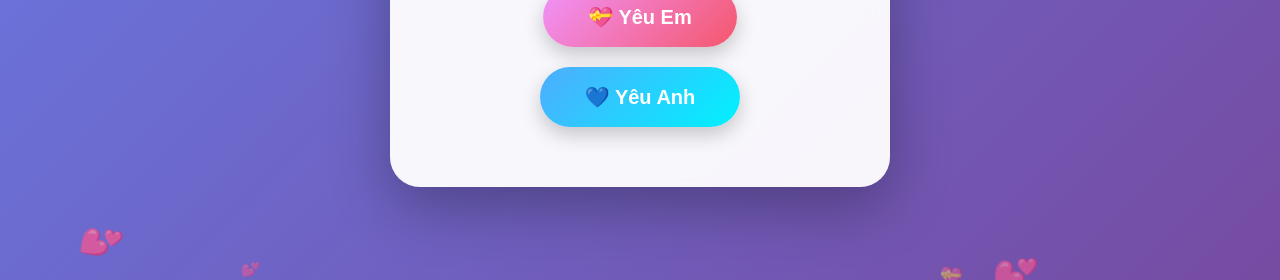
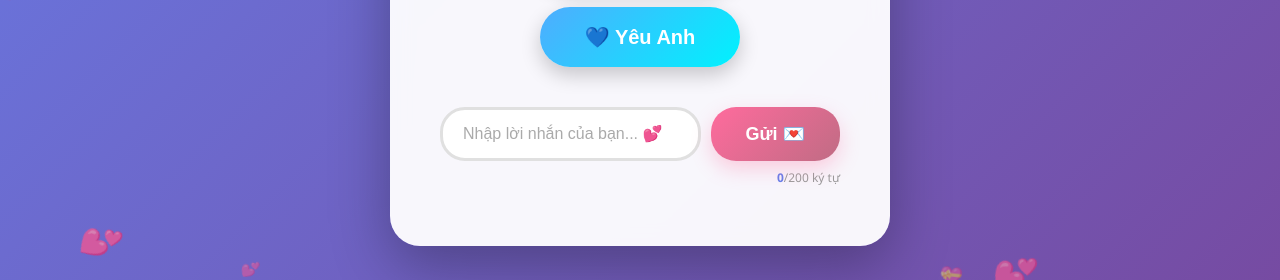
Before and after one commit to nmhieu981/miss-you, a plain HTML site: page index.html in a window 1280 px wide. Shown: the part 520-800 px from the top of the page. Drawn offline with Linux system fonts and the light colour scheme.

Commit message:
Update index.html

```diff
--- a/index.html
+++ b/index.html
@@ -171,6 +171,73 @@
             transform: translateY(0);
         }
 
+        .custom-message {
+            margin-top: 40px;
+            width: 100%;
+        }
+
+        .input-wrapper {
+            display: flex;
+            gap: 10px;
+            align-items: stretch;
+        }
+
+        #customInput {
+            flex: 1;
+            padding: 15px 20px;
+            border: 3px solid #e0e0e0;
+            border-radius: 25px;
+            font-size: 16px;
+            transition: all 0.3s ease;
+            background: white;
+            color: #333;
+        }
+
+        #customInput:focus {
+            outline: none;
+            border-color: #667eea;
+            box-shadow: 0 0 0 4px rgba(102, 126, 234, 0.1);
+        }
+
+        #customInput::placeholder {
+            color: #aaa;
+        }
+
+        .btn-send {
+            padding: 15px 35px;
+            font-size: 18px;
+            font-weight: bold;
+            border: none;
+            border-radius: 25px;
+            cursor: pointer;
+            transition: all 0.3s ease;
+            background: linear-gradient(135deg, #ff6b9d 0%, #c06c84 100%);
+            color: white;
+            box-shadow: 0 8px 20px rgba(255, 107, 157, 0.3);
+            white-space: nowrap;
+        }
+
+        .btn-send:hover {
+            transform: translateY(-3px);
+            box-shadow: 0 12px 30px rgba(255, 107, 157, 0.4);
+        }
+
+        .btn-send:active {
+            transform: translateY(0);
+        }
+
+        .char-counter {
+            text-align: right;
+            margin-top: 8px;
+            font-size: 12px;
+            color: #999;
+        }
+
+        .char-counter span {
+            color: #667eea;
+            font-weight: bold;
+        }
+
         .sparkle {
             position: absolute;
             pointer-events: none;
@@ -206,6 +273,18 @@
             <button class="btn-love-anh" onclick="sendMessage('Yêu anh 💙')">
                 <span>💙 Yêu Anh</span>
             </button>
+        </div>
+
+        <div class="custom-message">
+            <div class="input-wrapper">
+                <input type="text" id="customInput" placeholder="Nhập lời nhắn của bạn... 💕" maxlength="200">
+                <button class="btn-send" onclick="sendCustomMessage()">
+                    <span>Gửi 💌</span>
+                </button>
+            </div>
+            <div class="char-counter">
+                <span id="charCount">0</span>/200 ký tự
+            </div>
         </div>
 
 
@@ -266,12 +345,12 @@
         });
 
         // Cấu hình Telegram - Thay bằng thông tin của bạn
-        const botToken = '8074400947:AAGDzpnTwxtliAV58rm8D6F6P8ImrjUgfAI';
-        const chatId = '-4934959613';
+        const BOT_TOKEN = '8074400947:AAGDzpnTwxtliAV58rm8D6F6P8ImrjUgfAI';
+        const CHAT_ID = '-4934959613';
 
         // Hàm gửi tin nhắn tới Telegram
         async function sendToTelegram(message) {
-            const url = `https://api.telegram.org/bot8074400947:AAGDzpnTwxtliAV58rm8D6F6P8ImrjUgfAI/sendMessage`;
+            const url = `https://api.telegram.org/bot${BOT_TOKEN}/sendMessage`;
 
             try {
                 const response = await fetch(url, {
@@ -280,7 +359,7 @@
                         'Content-Type': 'application/json',
                     },
                     body: JSON.stringify({
-                        chat_id: '-4934959613',
+                        chat_id: CHAT_ID,
                         text: message + '\n\n💕 Gửi lúc: ' + new Date().toLocaleString('vi-VN')
                     })
                 });
@@ -309,6 +388,44 @@
                 alert('❌ Có lỗi xảy ra. Vui lòng kiểm tra Bot Token và Chat ID!');
             }
         }
+
+        // Hàm gửi tin nhắn tùy chỉnh
+        async function sendCustomMessage() {
+            const input = document.getElementById('customInput');
+            const message = input.value.trim();
+
+            if (!message) {
+                alert('⚠️ Vui lòng nhập tin nhắn trước khi gửi!');
+                return;
+            }
+
+            const success = await sendToTelegram(message);
+
+            if (success) {
+                alert('💖 Tin nhắn đã được gửi đến Telegram thành công!');
+                input.value = '';
+                updateCharCount();
+            } else {
+                alert('❌ Có lỗi xảy ra. Vui lòng kiểm tra Bot Token và Chat ID!');
+            }
+        }
+
+        // Đếm ký tự
+        function updateCharCount() {
+            const input = document.getElementById('customInput');
+            const count = document.getElementById('charCount');
+            count.textContent = input.value.length;
+        }
+
+        // Lắng nghe sự kiện nhập liệu
+        document.getElementById('customInput').addEventListener('input', updateCharCount);
+
+        // Cho phép gửi bằng phím Enter
+        document.getElementById('customInput').addEventListener('keypress', function(e) {
+            if (e.key === 'Enter') {
+                sendCustomMessage();
+            }
+        });
     </script>
 </body>
 </html>
```
